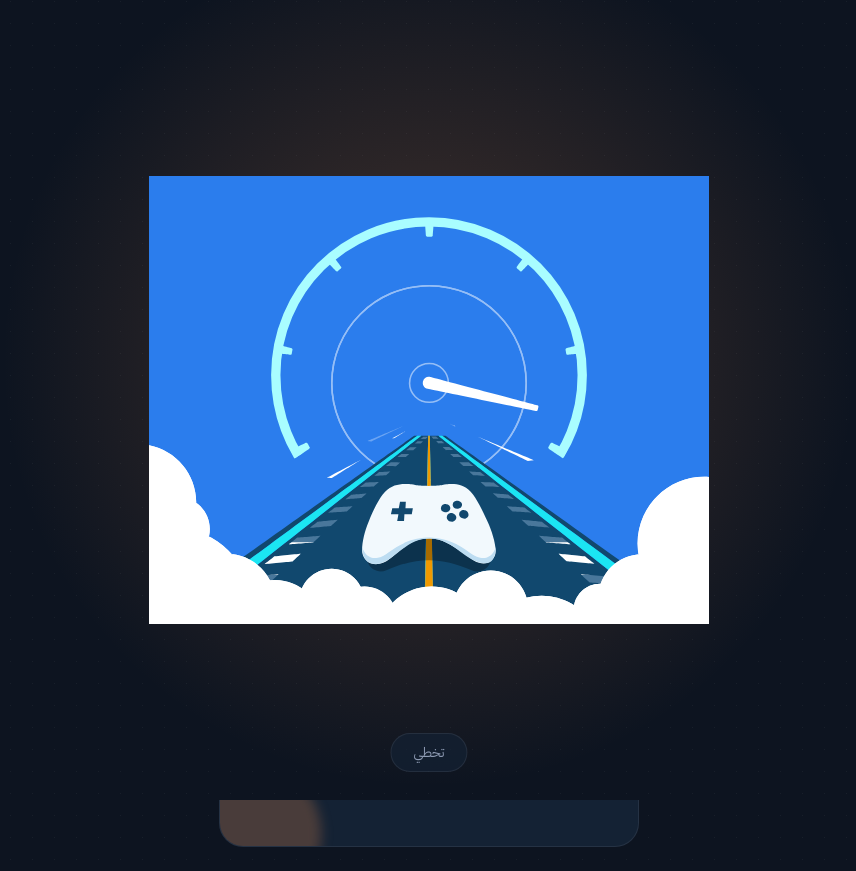
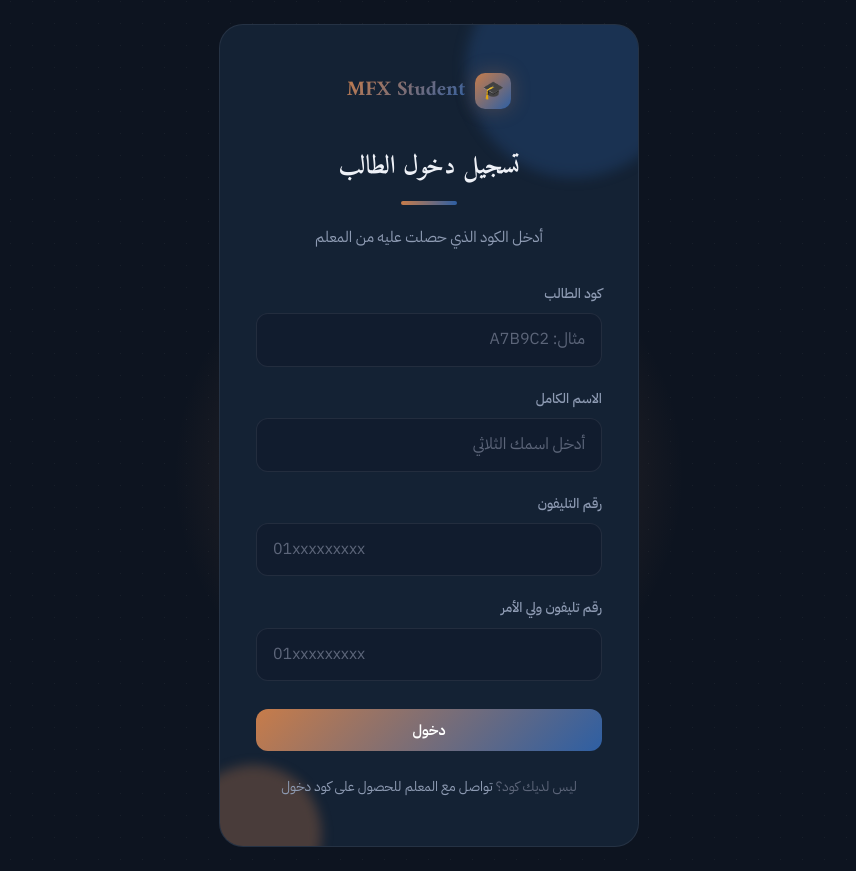
Before and after one commit to mamdouhfakhry71-png/website-mansa-1, a plain HTML site: page login.html in a window 1280 px wide. Shown: the whole page, without its empty margins (211-1067 px from the left). Drawn offline with nearby package versions, Linux system fonts and the light colour scheme.

Commit message:
Add files via upload

```diff
--- a/css/style.css
+++ b/css/style.css
@@ -1172,48 +1172,3 @@ textarea.inp {
 .vocab-play-btn:disabled:hover {
   transform: none;
 }
-
-/* ===== Game Boost intro splash (login page) ===== */
-.gb-splash {
-  position: fixed;
-  inset: 0;
-  z-index: 9999;
-  display: flex;
-  align-items: center;
-  justify-content: center;
-  background:
-    radial-gradient(circle at 1.5px 1.5px, rgba(238,241,247,0.05) 1px, transparent 0) 0 0/22px 22px,
-    radial-gradient(circle at 50% 45%, var(--accent-glow) 0%, transparent 55%),
-    var(--bg);
-  opacity: 1;
-  visibility: visible;
-  transition: opacity 0.6s ease, visibility 0.6s ease;
-  cursor: pointer;
-}
-.gb-splash.gb-hide {
-  opacity: 0;
-  visibility: hidden;
-  pointer-events: none;
-}
-.gb-anim {
-  width: min(92vw, 560px);
-  aspect-ratio: 720 / 576;
-  direction: ltr;
-}
-.gb-anim svg { width: 100%; height: 100%; display: block; }
-.gb-skip {
-  position: absolute;
-  bottom: 28px;
-  left: 50%;
-  transform: translateX(-50%);
-  background: var(--bg-glass);
-  color: var(--text-secondary);
-  border: 1px solid var(--border);
-  border-radius: 999px;
-  padding: 8px 22px;
-  font-family: inherit;
-  font-size: 0.85rem;
-  cursor: pointer;
-  transition: var(--transition);
-}
-.gb-skip:hover { color: var(--text); border-color: var(--border-hover); }
--- a/login.html
+++ b/login.html
@@ -6,14 +6,8 @@
   <title>تسجيل دخول الطالب | MFX</title>
   <link href="https://fonts.googleapis.com/css2?family=IBM+Plex+Sans+Arabic:wght@300;400;500;600;700&display=swap" rel="stylesheet">
   <link rel="stylesheet" href="css/style.css">
-  <noscript><style>.gb-splash{display:none}</style></noscript>
 </head>
 <body>
-  <div class="gb-splash" id="gb-splash">
-    <div class="gb-anim" id="gb-anim"></div>
-    <button type="button" class="gb-skip" id="gb-skip">تخطي</button>
-  </div>
-
   <div class="auth-wrap">
     <div class="auth-card">
       <a href="index.html" class="logo" style="justify-content:center; margin-bottom:36px;">
@@ -51,8 +45,5 @@
     </div>
   </div>
   <script src="js/app.js"></script>
-  <script src="https://cdnjs.cloudflare.com/ajax/libs/lottie-web/5.12.2/lottie.min.js"></script>
-  <script src="js/game-boost-data.js"></script>
-  <script src="js/game-boost-splash.js"></script>
 </body>
 </html>
```
